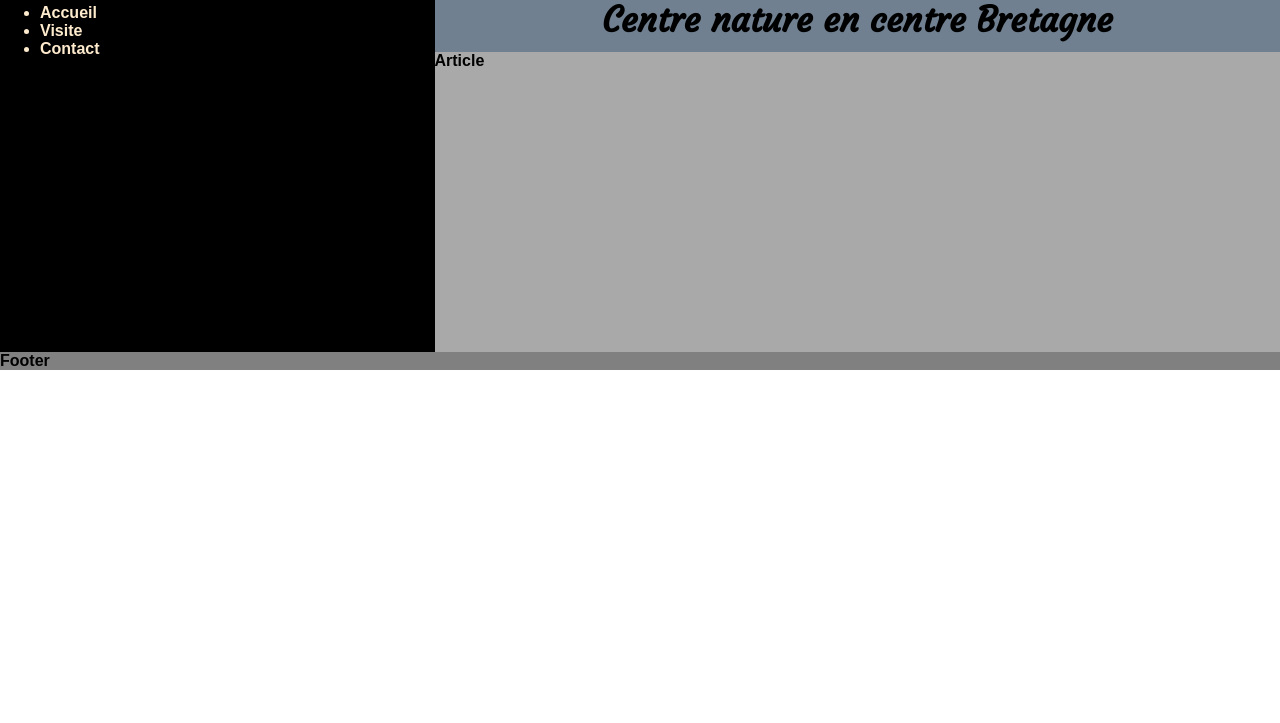
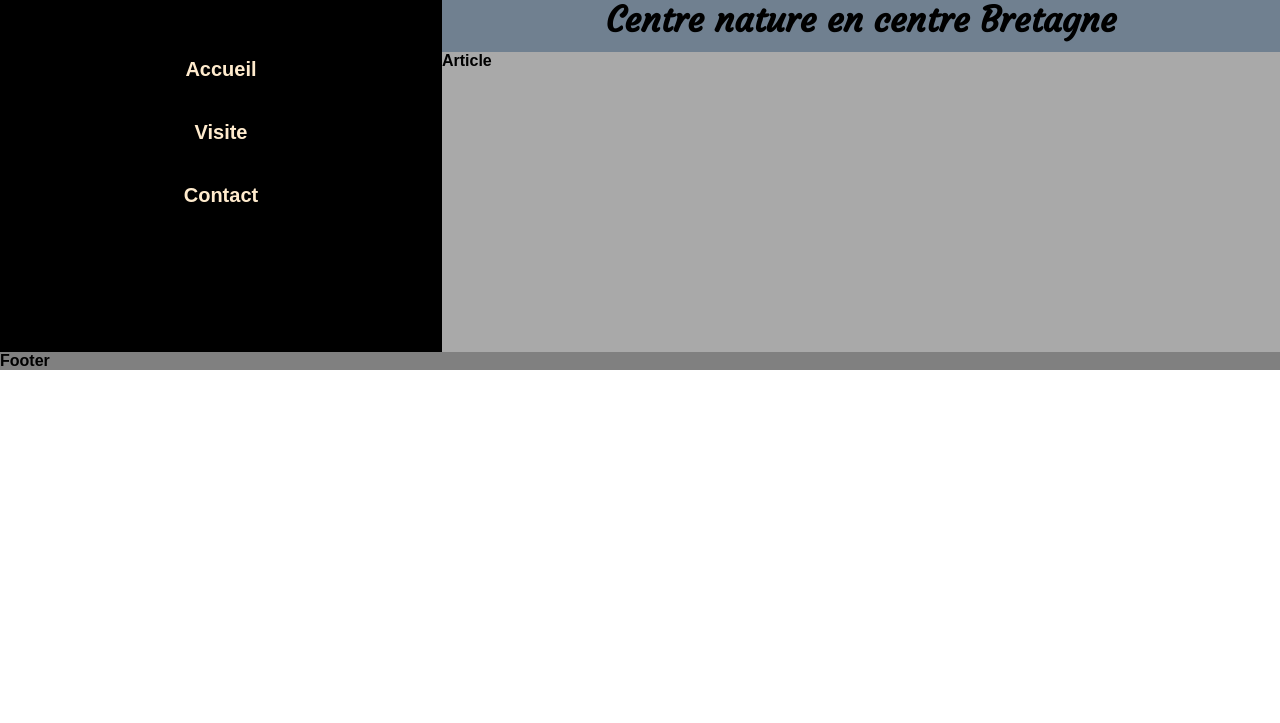
Before and after one commit to vincentka71/tp1, a plain HTML site: page index.html in a window 1280 px wide. Shown: the part 77-800 px from the top of the page. Drawn offline with Linux system fonts and the light colour scheme.

Commit message:
mise en place de la nav

```diff
--- a/index.html
+++ b/index.html
@@ -18,10 +18,16 @@
             Centre nature en centre Bretagne
         </section>
         <nav class="nav">
-            <ul>
-                <li>Accueil</li>
-                <li>Visite</li>
-                <li>Contact</li>
+            <ul class="nav-liste">
+                <li class="nav-liste-items">
+                    <a href="#">Accueil</a>
+                </li>
+                <li class="nav-liste-items">
+                    <a href="#">Visite</a>
+                </li>
+                <li class="nav-liste-items">
+                    <a href="#">Contact</a>
+                </li>
             </ul>
         </nav>
         <article class="article">Article</article>
--- a/style.css
+++ b/style.css
@@ -2,6 +2,7 @@
 body {
     margin: 0;
     padding: 0;
+    font-family: Arial, Helvetica, sans-serif;
 }
 #container {
     font-family: Arial, Helvetica, sans-serif;
@@ -48,8 +49,34 @@ nav {
     background-color: black;
     color: blanchedalmond;
     grid-area: nav;
+    padding-top: 50px;
+}
 
+.nav-liste {
+    margin: 0;
+    padding: 0;
+    display: flex;
+    flex-direction: column;
+    align-items: center;
 }
+
+.nav-liste-items {
+    list-style: none;
+    padding: 20px;
+}
+
+.nav-liste-items a {
+    color: blanchedalmond;
+    text-decoration: none;
+    font-size: 20px;
+    font-weight: bold;
+}
+
+.nav-liste-items a:hover {
+    color: white;
+    transition: 0.4s;
+}
+
 article {
     background-color: darkgrey;
     grid-area: article;
```
